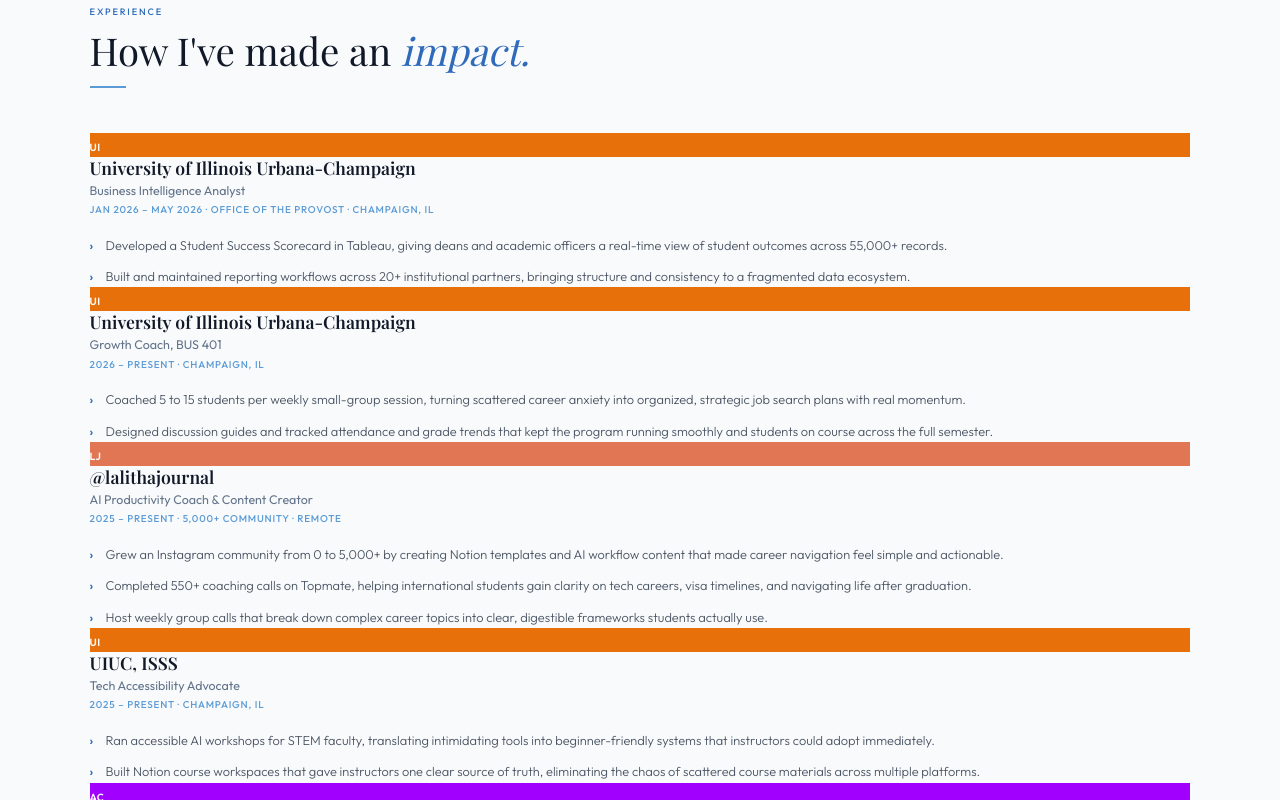
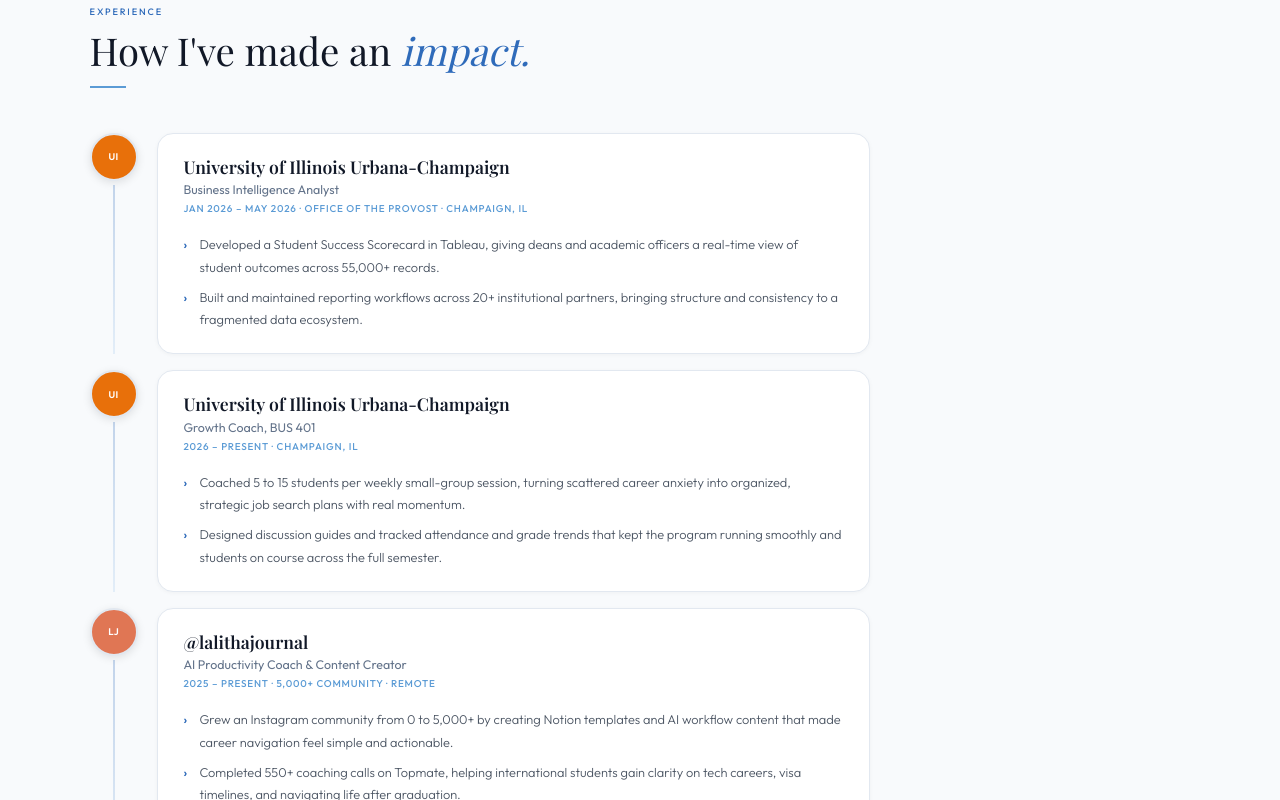
Before and after one commit to llkarri/lalithalahariportfolio, a React (Vite) app: page / in a window 1280 px wide. Shown: the part 3240-4040 px from the top of the page. Built offline with nearby package versions, Linux system fonts and the light colour scheme; a web font is replaced by a local one.

Commit message:
Update App.tsx

```diff
--- a/src/App.tsx
+++ b/src/App.tsx
@@ -394,32 +394,42 @@
             <p className="eyebrow">Experience</p>
             <h2 className="section-title">How I've made an <em>impact.</em></h2>
             <hr className="rule" />
-            <div className="tl-wrap">
-              <div className="tl-line" />
+            <div style={{ maxWidth: '780px' }}>
               {EXPERIENCE.map((exp, i) => (
                 <motion.div
                   key={exp.role + exp.period}
-                  className="tl-item"
-                  initial={{ opacity: 0, x: -20 }}
-                  whileInView={{ opacity: 1, x: 0 }}
+                  initial={{ opacity: 0, y: 16 }}
+                  whileInView={{ opacity: 1, y: 0 }}
                   viewport={{ once: true }}
-                  transition={{ duration: 0.45, delay: i * 0.07 }}
+                  transition={{ duration: 0.4, delay: i * 0.07 }}
+                  style={{ display: 'flex', gap: '1.2rem', alignItems: 'stretch', marginBottom: '1rem' }}
                 >
-                  {/* Logo circle */}
-                  <div className="tl-logo" style={{ background: exp.logoBg }}>
-                    <span style={{ color: '#fff', fontSize: '0.65rem', fontWeight: 700, letterSpacing: '0.03em' }}>{exp.logoInitials}</span>
+                  {/* Left: circle + connector */}
+                  <div style={{ display: 'flex', flexDirection: 'column', alignItems: 'center', flexShrink: 0, width: '48px' }}>
+                    <div style={{
+                      width: '48px', height: '48px', borderRadius: '50%',
+                      background: exp.logoBg, display: 'flex', alignItems: 'center',
+                      justifyContent: 'center', flexShrink: 0,
+                      border: '2px solid #e2e8f0', boxShadow: '0 2px 8px rgba(0,0,0,0.1)',
+                    }}>
+                      <span style={{ color: '#fff', fontSize: '0.6rem', fontWeight: 700, letterSpacing: '0.03em' }}>{exp.logoInitials}</span>
+                    </div>
+                    {i < EXPERIENCE.length - 1 && (
+                      <div style={{ width: '2px', flex: 1, minHeight: '1.5rem', marginTop: '4px', background: 'linear-gradient(to bottom, #2f6bba44, #a8cbee44)' }} />
+                    )}
                   </div>
 
-                  {/* Card */}
-                  <div className="tl-card">
-                    <div className="tl-card-header">
-                      <div>
-                        <h3 style={{ fontFamily: 'var(--serif)', fontSize: '1.1rem', fontWeight: 600, color: INK, lineHeight: 1.25, marginBottom: '0.2rem' }}>{exp.org}</h3>
-                        <p style={{ fontSize: '0.78rem', color: MUTED, marginBottom: '0.15rem' }}>{exp.role}</p>
-                        <p style={{ fontSize: '0.62rem', letterSpacing: '0.08em', textTransform: 'uppercase', color: SKY, fontWeight: 500 }}>{exp.period} · {exp.sub}</p>
-                      </div>
-                    </div>
-                    <ul style={{ listStyle: 'none', padding: 0, marginTop: '1rem', display: 'flex', flexDirection: 'column', gap: '0.55rem' }}>
+                  {/* Right: card */}
+                  <div style={{
+                    flex: 1, background: '#fff', border: '1px solid #e2e8f0',
+                    borderRadius: '1rem', padding: '1.4rem 1.6rem',
+                    boxShadow: '0 1px 4px rgba(0,0,0,0.04)',
+                    transition: 'box-shadow 0.2s',
+                  }}>
+                    <h3 style={{ fontFamily: 'var(--serif)', fontSize: '1.1rem', fontWeight: 600, color: INK, lineHeight: 1.25, marginBottom: '0.2rem' }}>{exp.org}</h3>
+                    <p style={{ fontSize: '0.78rem', color: MUTED, marginBottom: '0.15rem' }}>{exp.role}</p>
+                    <p style={{ fontSize: '0.62rem', letterSpacing: '0.08em', textTransform: 'uppercase', color: SKY, fontWeight: 500, marginBottom: '1rem' }}>{exp.period} · {exp.sub}</p>
+                    <ul style={{ listStyle: 'none', padding: 0, display: 'flex', flexDirection: 'column', gap: '0.5rem' }}>
                       {exp.bullets.map((b, bi) => (
                         <li key={bi} style={{ fontSize: '0.8rem', fontWeight: 300, color: MID, lineHeight: 1.75, paddingLeft: '1rem', position: 'relative' }}>
                           <span style={{ position: 'absolute', left: 0, color: INDIGO, fontWeight: 600 }}>›</span>
```
